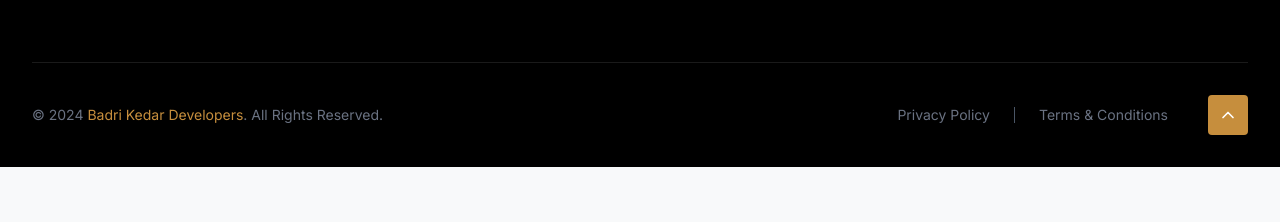
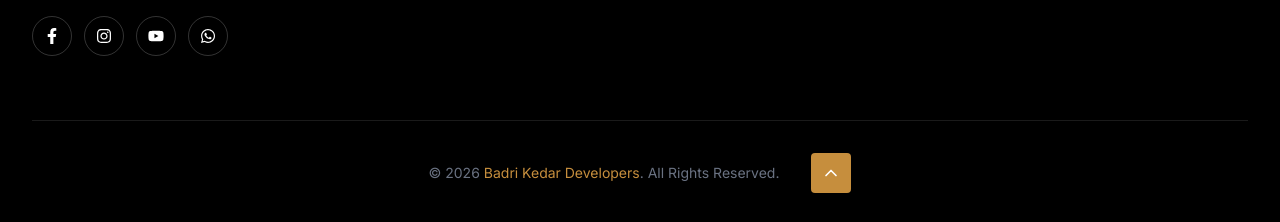
Before and after one commit to jamanrao-beep/bkd222, a Next.js app: page /about in a window 1280 px wide. Shown: the part 4867-5089 px from the top of the page. Before the commit the page ends 5034 px from the top, so only its background shows below. Built offline with nearby package versions, Linux system fonts and the light colour scheme; a web font is replaced by a local one.

Commit message:
footer edited

```diff
--- a/app/about/page.tsx
+++ b/app/about/page.tsx
@@ -59,7 +59,7 @@ export default function About() {
               width={160}
               height={60}
               className="object-contain"
-            />
+             style={{ width: "auto", height: "auto" }} />
           </Link>
           <div className="hidden lg:flex items-center gap-8 text-sm font-medium">
             <Link href="/" className="text-white hover:text-brand-gold transition-colors">Home</Link>
@@ -392,7 +392,7 @@ export default function About() {
               width={180}
               height={70}
               className="object-contain mb-6"
-            />
+             style={{ width: "auto", height: "auto" }} />
             <p className="text-gray-400 text-sm leading-relaxed mb-6">
               Building more than just properties - we build trust, value, and lasting relationships. Your future, our commitment.
             </p>
@@ -452,12 +452,9 @@ export default function About() {
           </div>
         </div>
 
-        <div className="max-w-7xl mx-auto pt-8 border-t border-white/10 flex flex-col md:flex-row items-center justify-between gap-4 text-sm text-gray-500">
-          <p>© 2024 <span className="text-brand-gold">Badri Kedar Developers</span>. All Rights Reserved.</p>
+        <div className="max-w-7xl mx-auto pt-8 border-t border-white/10 flex flex-col md:flex-row items-center justify-center gap-4 text-sm text-gray-500">
+          <p>© 2026 <span className="text-brand-gold">Badri Kedar Developers</span>. All Rights Reserved.</p>
           <div className="flex items-center gap-6">
-            <Link href="/privacy" className="hover:text-white transition-colors">Privacy Policy</Link>
-            <div className="w-px h-4 bg-gray-600" />
-            <Link href="/terms" className="hover:text-white transition-colors">Terms & Conditions</Link>
             <button className="w-10 h-10 bg-brand-gold text-white flex items-center justify-center rounded ml-4 hover:bg-brand-gold-hover transition-colors">
               <ChevronLeft size={20} className="rotate-90" />
             </button>
--- a/app/blogs/page.tsx
+++ b/app/blogs/page.tsx
@@ -106,7 +106,7 @@ export default function Blogs() {
               width={160}
               height={60}
               className="object-contain"
-            />
+             style={{ width: "auto", height: "auto" }} />
           </Link>
           <div className="hidden lg:flex items-center gap-8 text-sm font-medium">
             <Link href="/" className="text-white hover:text-brand-gold transition-colors">Home</Link>
@@ -266,7 +266,7 @@ export default function Blogs() {
               width={180}
               height={70}
               className="object-contain mb-6"
-            />
+             style={{ width: "auto", height: "auto" }} />
             <p className="text-gray-400 text-sm leading-relaxed mb-6">
               Building more than just properties - we build trust, value, and lasting relationships. Your future, our commitment.
             </p>
@@ -327,7 +327,7 @@ export default function Blogs() {
         </div>
 
         <div className="max-w-[1600px] mx-auto pt-6 border-t border-white/10 flex flex-col md:flex-row items-center justify-center text-xs text-gray-500">
-          <p>© 2024 <span className="text-brand-gold">Badri Kedar Developers</span>. All Rights Reserved.</p>
+          <p>© 2026 <span className="text-brand-gold">Badri Kedar Developers</span>. All Rights Reserved.</p>
         </div>
       </footer>
     </main>
--- a/app/contact/page.tsx
+++ b/app/contact/page.tsx
@@ -60,7 +60,7 @@ export default function Contact() {
               width={160}
               height={60}
               className="object-contain"
-            />
+             style={{ width: "auto", height: "auto" }} />
           </Link>
           <div className="hidden lg:flex items-center gap-8 text-sm font-medium">
             <Link href="/" className="text-white hover:text-brand-gold transition-colors">Home</Link>
@@ -334,7 +334,7 @@ export default function Contact() {
               width={180}
               height={70}
               className="object-contain mb-6"
-            />
+             style={{ width: "auto", height: "auto" }} />
             <p className="text-gray-400 text-sm leading-relaxed mb-6 pr-4">
               Building more than just properties - we build trust, value, and lasting relationships. Your future, our commitment.
             </p>
@@ -394,12 +394,9 @@ export default function Contact() {
           </div>
         </div>
 
-        <div className="max-w-7xl mx-auto pt-8 border-t border-white/10 flex flex-col md:flex-row items-center justify-between gap-4 text-sm text-gray-500">
-          <p>© 2024 <span className="text-brand-gold">Badri Kedar Developers</span>. All Rights Reserved.</p>
+        <div className="max-w-7xl mx-auto pt-8 border-t border-white/10 flex flex-col md:flex-row items-center justify-center gap-4 text-sm text-gray-500">
+          <p>© 2026 <span className="text-brand-gold">Badri Kedar Developers</span>. All Rights Reserved.</p>
           <div className="flex items-center gap-6">
-            <Link href="/privacy" className="hover:text-white transition-colors">Privacy Policy</Link>
-            <div className="w-px h-4 bg-gray-600" />
-            <Link href="/terms" className="hover:text-white transition-colors">Terms & Conditions</Link>
             <button className="w-10 h-10 bg-brand-gold text-white flex items-center justify-center rounded-lg ml-4 hover:bg-brand-gold-hover transition-colors shadow-lg shadow-brand-gold/20">
               <ChevronLeft size={20} className="rotate-90" />
             </button>
--- a/app/login/page.tsx
+++ b/app/login/page.tsx
@@ -59,7 +59,7 @@ export default function Login() {
               width={160}
               height={60}
               className="object-contain"
-            />
+             style={{ width: "auto", height: "auto" }} />
           </Link>
           <div className="hidden lg:flex items-center gap-8 text-sm font-medium">
             <Link href="/" className="text-white hover:text-brand-gold transition-colors">Home</Link>
@@ -214,7 +214,7 @@ export default function Login() {
               width={180}
               height={70}
               className="object-contain mb-6"
-            />
+             style={{ width: "auto", height: "auto" }} />
             <p className="text-gray-400 text-sm leading-relaxed mb-6 pr-4">
               Building more than just properties - we build trust, value, and lasting relationships. Your future, our commitment.
             </p>
@@ -274,12 +274,9 @@ export default function Login() {
           </div>
         </div>
 
-        <div className="max-w-7xl mx-auto pt-8 border-t border-white/10 flex flex-col md:flex-row items-center justify-between gap-4 text-sm text-gray-500">
-          <p>© 2024 <span className="text-brand-gold">Badri Kedar Developers</span>. All Rights Reserved.</p>
+        <div className="max-w-7xl mx-auto pt-8 border-t border-white/10 flex flex-col md:flex-row items-center justify-center gap-4 text-sm text-gray-500">
+          <p>© 2026 <span className="text-brand-gold">Badri Kedar Developers</span>. All Rights Reserved.</p>
           <div className="flex items-center gap-6">
-            <Link href="/privacy" className="hover:text-white transition-colors">Privacy Policy</Link>
-            <div className="w-px h-4 bg-gray-600" />
-            <Link href="/terms" className="hover:text-white transition-colors">Terms & Conditions</Link>
             <button className="w-10 h-10 bg-brand-gold text-white flex items-center justify-center rounded-lg ml-4 hover:bg-brand-gold-hover transition-colors shadow-lg shadow-brand-gold/20">
               <ChevronLeft size={20} className="rotate-90" />
             </button>
--- a/app/page.tsx
+++ b/app/page.tsx
@@ -58,7 +58,7 @@ export default function Home() {
               width={160}
               height={60}
               className="object-contain"
-            />
+              style={{ width: "auto", height: "auto" }} />
           </Link>
           <div className="hidden lg:flex items-center gap-8 text-sm font-medium">
             <Link href="/" className="text-brand-gold border-b-2 border-brand-gold pb-1">Home</Link>
@@ -282,7 +282,7 @@ export default function Home() {
               width={180}
               height={70}
               className="object-contain mb-6"
-            />
+              style={{ width: "auto", height: "auto" }} />
             <p className="text-gray-400 text-sm leading-relaxed mb-6">
               Building more than just properties - we build trust, value, and lasting relationships. Your future, our commitment.
             </p>
@@ -343,15 +343,7 @@ export default function Home() {
         </div>
 
         <div className="max-w-7xl mx-auto pt-8 border-t border-white/10 flex flex-col md:flex-row items-center justify-between gap-4 text-sm text-gray-500">
-          <p>© 2024 <span className="text-brand-gold">Badri Kedar Developers</span>. All Rights Reserved.</p>
-          <div className="flex items-center gap-6">
-            <Link href="/privacy" className="hover:text-white transition-colors">Privacy Policy</Link>
-            <div className="w-px h-4 bg-gray-600" />
-            <Link href="/terms" className="hover:text-white transition-colors">Terms & Conditions</Link>
-            <button className="w-10 h-10 bg-brand-gold text-white flex items-center justify-center rounded ml-4 hover:bg-brand-gold-hover transition-colors">
-              <ChevronLeft size={20} className="rotate-90" />
-            </button>
-          </div>
+          <p>© 2026 <span className="text-brand-gold">Badri Kedar Developers</span>. All Rights Reserved.</p>
         </div>
       </footer>
     </main>
--- a/app/partners/page.tsx
+++ b/app/partners/page.tsx
@@ -59,7 +59,7 @@ export default function Partners() {
               width={160}
               height={60}
               className="object-contain"
-            />
+             style={{ width: "auto", height: "auto" }} />
           </Link>
           <div className="hidden lg:flex items-center gap-8 text-sm font-medium">
             <Link href="/" className="text-white hover:text-brand-gold transition-colors">Home</Link>
@@ -312,7 +312,7 @@ export default function Partners() {
               width={180}
               height={70}
               className="object-contain mb-6"
-            />
+             style={{ width: "auto", height: "auto" }} />
             <p className="text-gray-400 text-sm leading-relaxed mb-6 pr-4">
               Building more than just properties - we build trust, value, and lasting relationships. Your future, our commitment.
             </p>
@@ -372,12 +372,9 @@ export default function Partners() {
           </div>
         </div>
 
-        <div className="max-w-7xl mx-auto pt-8 border-t border-white/10 flex flex-col md:flex-row items-center justify-between gap-4 text-sm text-gray-500">
-          <p>© 2024 <span className="text-brand-gold">Badri Kedar Developers</span>. All Rights Reserved.</p>
+        <div className="max-w-7xl mx-auto pt-8 border-t border-white/10 flex flex-col md:flex-row items-center justify-center gap-4 text-sm text-gray-500">
+          <p>© 2026 <span className="text-brand-gold">Badri Kedar Developers</span>. All Rights Reserved.</p>
           <div className="flex items-center gap-6">
-            <Link href="/privacy" className="hover:text-white transition-colors">Privacy Policy</Link>
-            <div className="w-px h-4 bg-gray-600" />
-            <Link href="/terms" className="hover:text-white transition-colors">Terms & Conditions</Link>
             <button className="w-10 h-10 bg-brand-gold text-white flex items-center justify-center rounded-lg ml-4 hover:bg-brand-gold-hover transition-colors shadow-lg shadow-brand-gold/20">
               <ChevronLeft size={20} className="rotate-90" />
             </button>
--- a/app/projects/[id]/page.tsx
+++ b/app/projects/[id]/page.tsx
@@ -47,7 +47,7 @@ export default async function ProjectDetail({ params }: { params: Promise<{ id:
             width={160}
             height={60}
             className="object-contain"
-          />
+           style={{ width: "auto", height: "auto" }} />
         </Link>
         <div className="hidden lg:flex items-center gap-8 text-sm font-medium">
           <Link href="/" className="text-white hover:text-brand-gold transition-colors">Home</Link>
@@ -114,7 +114,7 @@ export default async function ProjectDetail({ params }: { params: Promise<{ id:
               width={180}
               height={70}
               className="object-contain mb-6"
-            />
+             style={{ width: "auto", height: "auto" }} />
             <p className="text-gray-400 text-sm leading-relaxed mb-6">
               Building more than just properties - we build trust, value, and lasting relationships. Your future, our commitment.
             </p>
@@ -175,7 +175,7 @@ export default async function ProjectDetail({ params }: { params: Promise<{ id:
         </div>
 
         <div className="max-w-[1600px] mx-auto pt-6 border-t border-white/10 flex flex-col md:flex-row items-center justify-center text-xs text-gray-500">
-          <p>© 2024 <span className="text-brand-gold">Badri Kedar Developers</span>. All Rights Reserved.</p>
+          <p>© 2026 <span className="text-brand-gold">Badri Kedar Developers</span>. All Rights Reserved.</p>
         </div>
       </footer>
     </main>
--- a/app/projects/page.tsx
+++ b/app/projects/page.tsx
@@ -82,7 +82,7 @@ export default function Projects() {
               width={160}
               height={60}
               className="object-contain"
-            />
+             style={{ width: "auto", height: "auto" }} />
           </Link>
           <div className="hidden lg:flex items-center gap-8 text-sm font-medium">
             <Link href="/" className="text-white hover:text-brand-gold transition-colors">Home</Link>
@@ -270,7 +270,7 @@ export default function Projects() {
               width={180}
               height={70}
               className="object-contain mb-6"
-            />
+             style={{ width: "auto", height: "auto" }} />
             <p className="text-gray-400 text-sm leading-relaxed mb-6 pr-4">
               Building more than just properties - we build trust, value, and lasting relationships. Your future, our commitment.
             </p>
@@ -330,12 +330,9 @@ export default function Projects() {
           </div>
         </div>
 
-        <div className="max-w-7xl mx-auto pt-8 border-t border-white/10 flex flex-col md:flex-row items-center justify-between gap-4 text-sm text-gray-500">
-          <p>© 2024 <span className="text-brand-gold">Badri Kedar Developers</span>. All Rights Reserved.</p>
+        <div className="max-w-7xl mx-auto pt-8 border-t border-white/10 flex flex-col md:flex-row items-center justify-center gap-4 text-sm text-gray-500">
+          <p>© 2026 <span className="text-brand-gold">Badri Kedar Developers</span>. All Rights Reserved.</p>
           <div className="flex items-center gap-6">
-            <Link href="/privacy" className="hover:text-white transition-colors">Privacy Policy</Link>
-            <div className="w-px h-4 bg-gray-600" />
-            <Link href="/terms" className="hover:text-white transition-colors">Terms & Conditions</Link>
             <button className="w-10 h-10 bg-brand-gold text-white flex items-center justify-center rounded-lg ml-4 hover:bg-brand-gold-hover transition-colors shadow-lg shadow-brand-gold/20">
               <ChevronLeft size={20} className="rotate-90" />
             </button>
--- a/app/register/page.tsx
+++ b/app/register/page.tsx
@@ -59,7 +59,7 @@ export default function Register() {
               width={160}
               height={60}
               className="object-contain"
-            />
+             style={{ width: "auto", height: "auto" }} />
           </Link>
           <div className="hidden lg:flex items-center gap-8 text-sm font-medium">
             <Link href="/" className="text-white hover:text-brand-gold transition-colors">Home</Link>
@@ -305,7 +305,7 @@ export default function Register() {
               width={180}
               height={70}
               className="object-contain mb-6"
-            />
+             style={{ width: "auto", height: "auto" }} />
             <p className="text-gray-400 text-sm leading-relaxed mb-6 pr-4">
               Building more than just properties - we build trust, value, and lasting relationships. Your future, our commitment.
             </p>
@@ -365,12 +365,9 @@ export default function Register() {
           </div>
         </div>
 
-        <div className="max-w-7xl mx-auto pt-8 border-t border-white/10 flex flex-col md:flex-row items-center justify-between gap-4 text-sm text-gray-500">
-          <p>© 2024 <span className="text-brand-gold">Badri Kedar Developers</span>. All Rights Reserved.</p>
+        <div className="max-w-7xl mx-auto pt-8 border-t border-white/10 flex flex-col md:flex-row items-center justify-center gap-4 text-sm text-gray-500">
+          <p>© 2026 <span className="text-brand-gold">Badri Kedar Developers</span>. All Rights Reserved.</p>
           <div className="flex items-center gap-6">
-            <Link href="/privacy" className="hover:text-white transition-colors">Privacy Policy</Link>
-            <div className="w-px h-4 bg-gray-600" />
-            <Link href="/terms" className="hover:text-white transition-colors">Terms & Conditions</Link>
             <button className="w-10 h-10 bg-brand-gold text-white flex items-center justify-center rounded-lg ml-4 hover:bg-brand-gold-hover transition-colors shadow-lg shadow-brand-gold/20">
               <ChevronLeft size={20} className="rotate-90" />
             </button>
```
Also changed, not shown: 1 other file (tests, documents, lock files or other folders).
